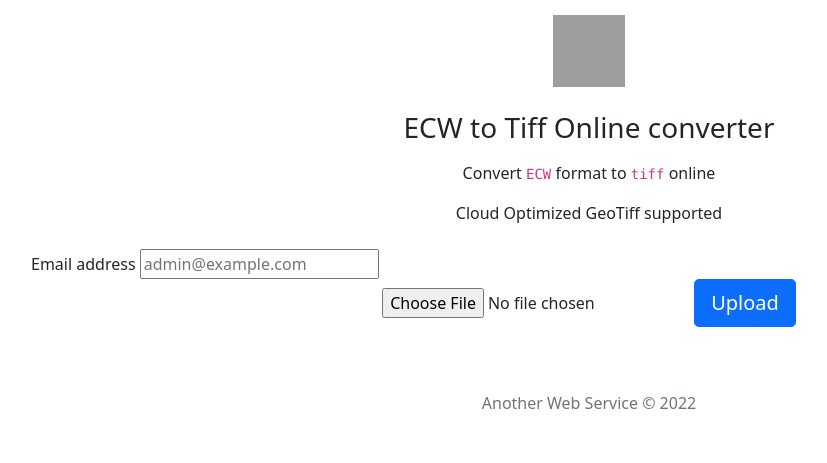
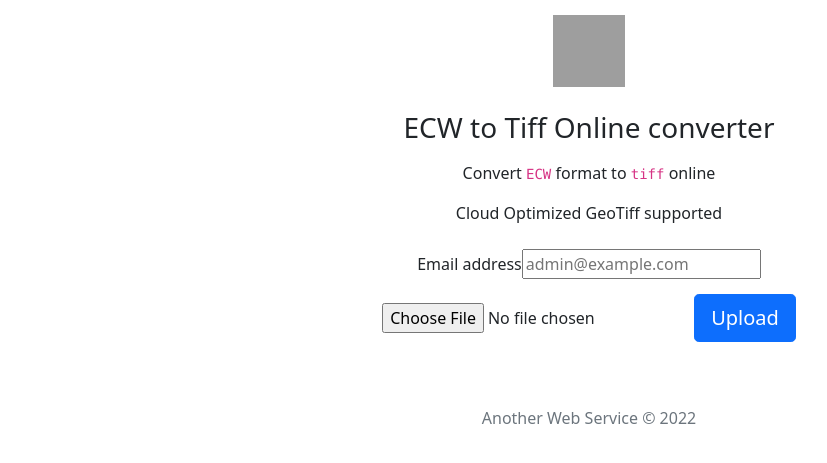
Before and after one commit to KarmaComputing/ecw-to-tiff-conversion, a Flask app: page / in a window 1280 px wide. Shown: the top 463 px of the page, without its empty margins (51-878 px from the left). Run offline with Flask 2, Linux system fonts and the light colour scheme; grey boxes are pictures that could not be loaded.

Commit message:
#11 center inputs

```diff
--- a/templates/homepage.html
+++ b/templates/homepage.html
@@ -15,10 +15,11 @@
             background-color: blueviolet;
         }
 
-        #upload-btn-container {
+        .center-item{
             display: flex;
             align-items: center;
             justify-content: center;
+            margin-bottom: 15px;
         }
     </style>
   <body>
@@ -33,9 +34,11 @@
                         <p>Cloud Optimized GeoTiff supported</p>
                     </div>
                     <form>
+                    <div class="center-item form-label-group">
                       <label class="form-label-group" for="email">Email address</label>
-                      <input class="form-label-group" type="email" id="email" name="email" placeholder="admin@example.com" required /><br>
-                    <div id="upload-btn-container" class="form-label-group">
+                      <input class="form-label-group" type="email" id="email" name="email" placeholder="admin@example.com" required />
+                    </div>
+                    <div class="center-item form-label-group">
                         <input type="file" name="file" required />
                         <input class="btn btn-lg btn-primary btn-block" type="submit" value="Upload"/>
                     </div>
```
